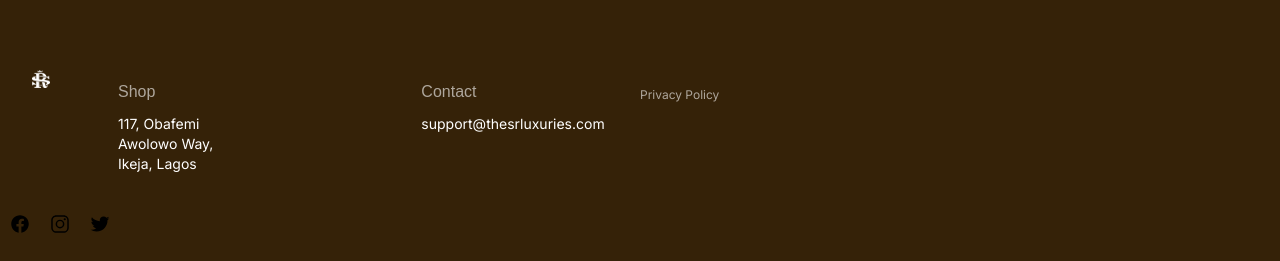
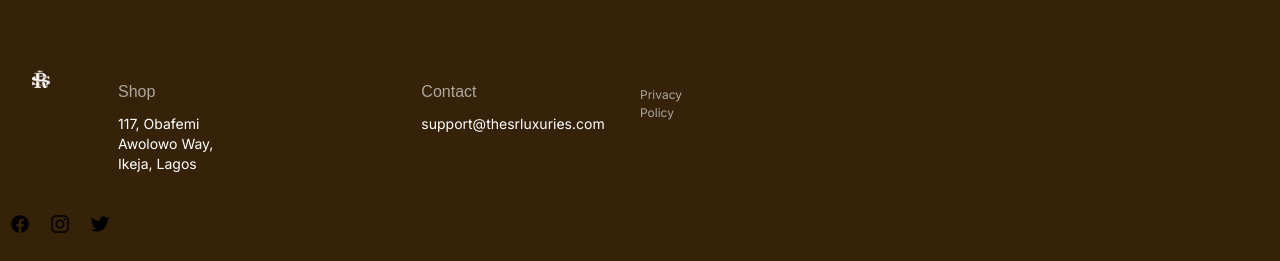
Before and after one commit to oduyemi/srluxuries, a Next.js app in the folder client/: page / in a window 1280 px wide. Shown: the part 2551-2812 px from the top of the page. Built offline with nearby package versions, Linux system fonts and the light colour scheme; no server answers.

Commit message:
New Update 6

```diff
--- a/client/src/components/navigation/Footer.tsx
+++ b/client/src/components/navigation/Footer.tsx
@@ -45,7 +45,6 @@ export const Footer = () => {
                 </div>
             </div>
             {/* Single Widget Area */}
-            <div className="w-full md:w-1/2">
                 <div className="single_widget_area mb-8 mt-4 md:mb-0">
                     <ul className="footer_widget_menu">
                         <li><Link href="/privacy-policy">Privacy Policy</Link></li>
@@ -84,9 +83,6 @@ export const Footer = () => {
                             />
                         </Link>
                     </div>
-                </div>
-
-
         </div>
 
         <div className="mt-5">
```
